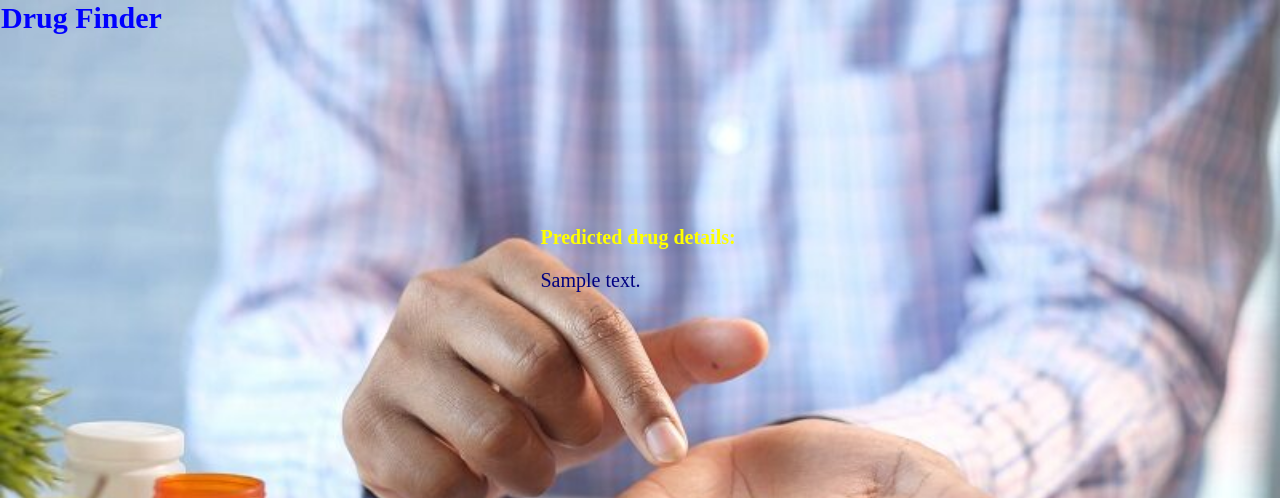
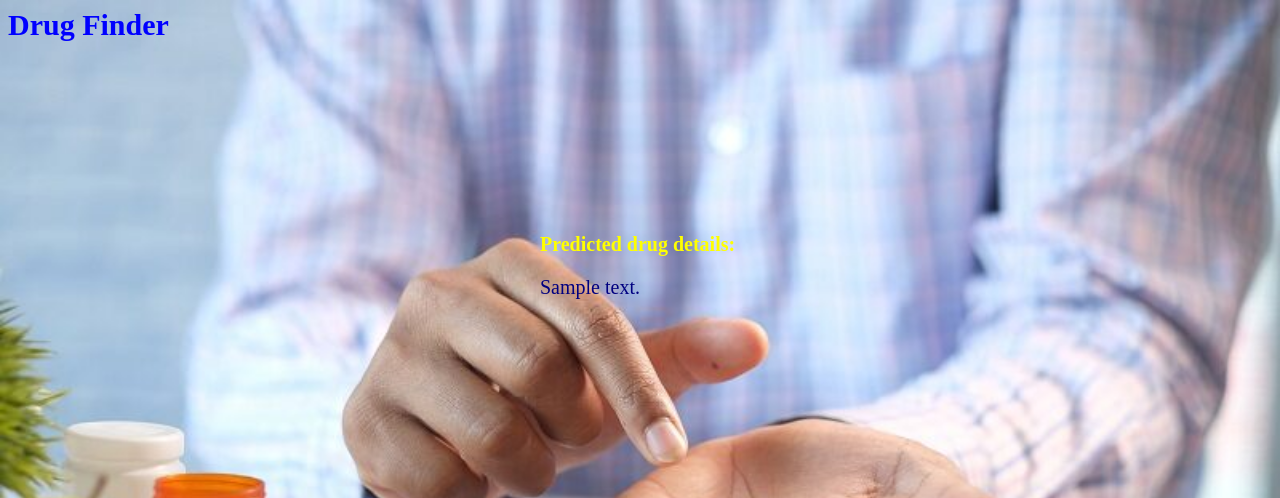
Before and after one commit to NasrinRipa/drug-finder, a Flask app: template templates/results.html in a window 1280 px wide. Shown: the top 498 px of the page. Run offline with Flask 2, Linux system fonts and the light colour scheme; the template is opened without the code that fills it: most values are stand-ins (such as "Sample title", 1, 10 or a date in 2020).

Commit message:
Updated results.html 24

```diff
--- a/templates/results.html
+++ b/templates/results.html
@@ -8,7 +8,6 @@
             background-size: cover;
             background-repeat: no-repeat;
             background-attachment: fixed;
-            margin: 1px 0 0 1px; /* Top and left margins */
             padding: 0;
             font-family: "Times New Roman", Times, serif; /* Times New Roman font */
 
@@ -21,7 +20,7 @@
             font-size: 30px;
             height: 5ch;
             color: blue; /* Blue font color */
-            text-align: center; /* Center text alignment */
+            text-align: justify; /* Center text alignment */
         }
 
         .center {
```
